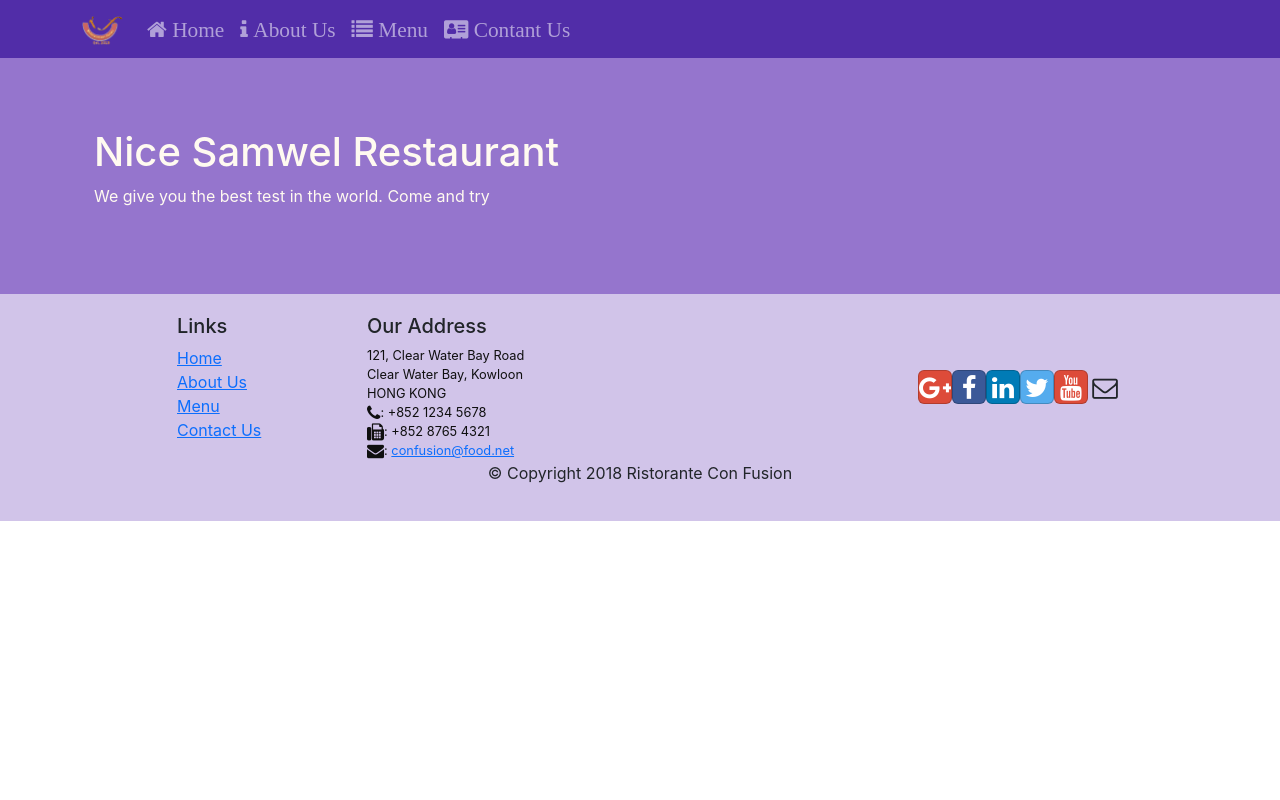
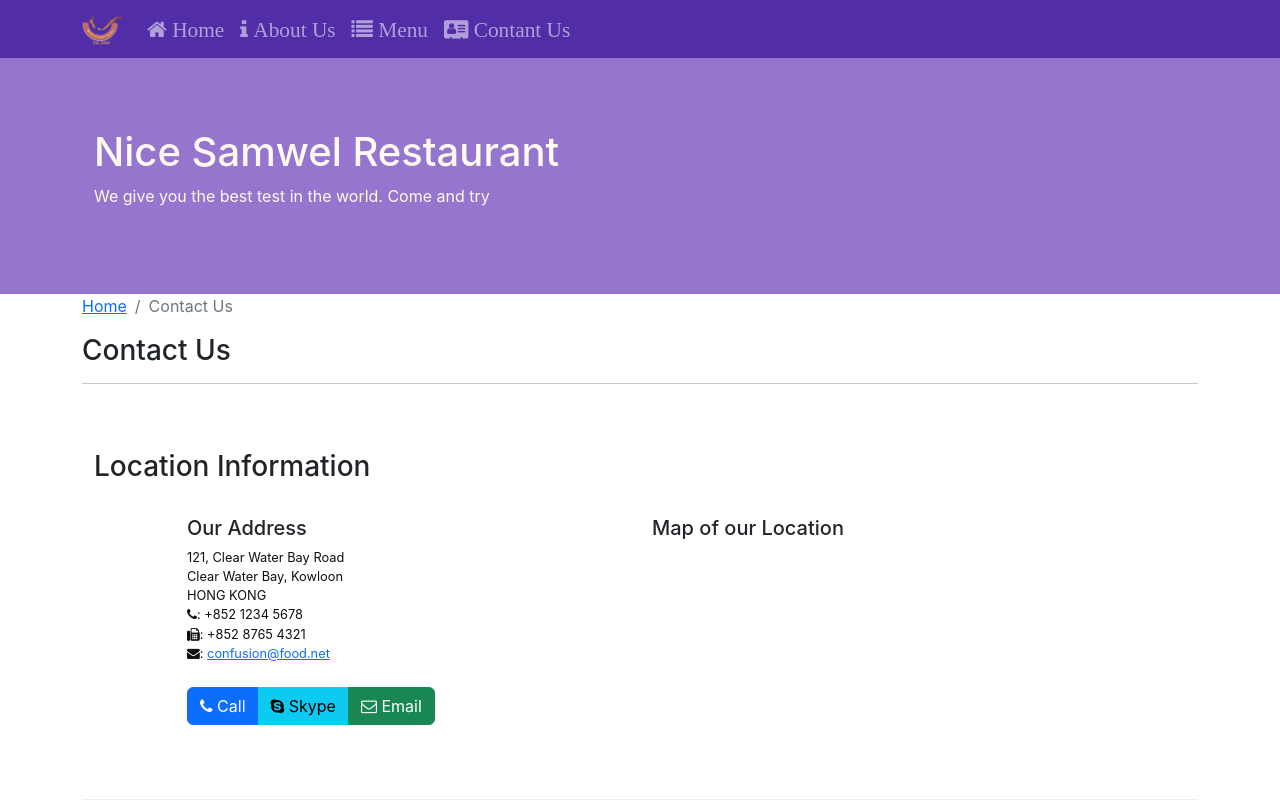
Before and after one commit to drneyx/Confusion-REACT, a React (Create React App) app: page /contactus in a window 1280 px wide. Shown: the top 800 px of the page. Built offline with nearby package versions, Linux system fonts and the light colour scheme.

Commit message:
Useparams

```diff
--- a/src/components/ContantComponent.js
+++ b/src/components/ContantComponent.js
@@ -8,10 +8,10 @@ function Contact(props) {
             <div className="row">
                 <Breadcrumb>
                     <BreadcrumbItem><Link to="/home">Home</Link> </BreadcrumbItem>
-                    <BreadcrumbItem active>Menu </BreadcrumbItem>
+                    <BreadcrumbItem active>Contact Us </BreadcrumbItem>
                 </Breadcrumb>
                 <div className="col-12">
-                    <h3>Menu</h3>
+                    <h3>Contact Us</h3>
                      <hr/>
                 </div>
             </div>
--- a/src/components/MainComponent.js
+++ b/src/components/MainComponent.js
@@ -6,7 +6,7 @@ import Footer from './FooterComponent';
 import { DISHES } from '../shared/dishes';
 import DishDetail from './DishdetailComponent';
 import Home from './HomeComponent';
-import {Routes, Route, Navigate } from 'react-router-dom';
+import {Routes, Route, Navigate, useParams, useLocation } from 'react-router-dom';
 import Contact from './ContantComponent';
 import { LEADERS } from '../shared/leaders';
 import { COMMENTS } from '../shared/comments';
@@ -38,23 +38,27 @@ class Main extends Component {
         )
     }
 
-    const DishWithId = ({match}) => {
+    const  DishWithId = () => {
+      let { dishId } = useParams();
+
+      console.log(dishId);
       return (
           <DishDetail
-          dish={this.state.dishes.filter((dish) => dish.id === parseInt(match.params.dishId,10)[0])}
-          comments={this.state.comments.filter((comment) => comment.dishId === parseInt(match.params.dishId,10)[0])}
+          dish={this.state.dishes.filter((dish) => dish.id === parseInt(dishId,10)[0])}
+          comments={this.state.comments.filter((comment) => comment.dishId === parseInt(dishId,10)[0])}
           />
       )
   }
+
 
     return (
       <div>
         <Header/>
             <Routes>
-                <Route path="/home" component={HomePage}/>
-                <Route exact path="/menu"  component={() => <Menu dishes={this.state.dishes}/>}/>
-                <Route path="/menu/:dishId" component={DishWithId}/>
-                <Route exact path="/contactus" element={Contact}/>
+                <Route path="/home" element={<HomePage/>}/>
+                <Route exact path="/menu"  element={<Menu dishes={this.state.dishes}/>}/>
+                <Route path="/menu/:dishId" element={<DishWithId />}/>
+                <Route exact path="/contactus" element={<Contact/>}/>
                 <Route path="/" element={<Navigate to ="/home" />}/>
             </Routes>
        <Footer/>
```
